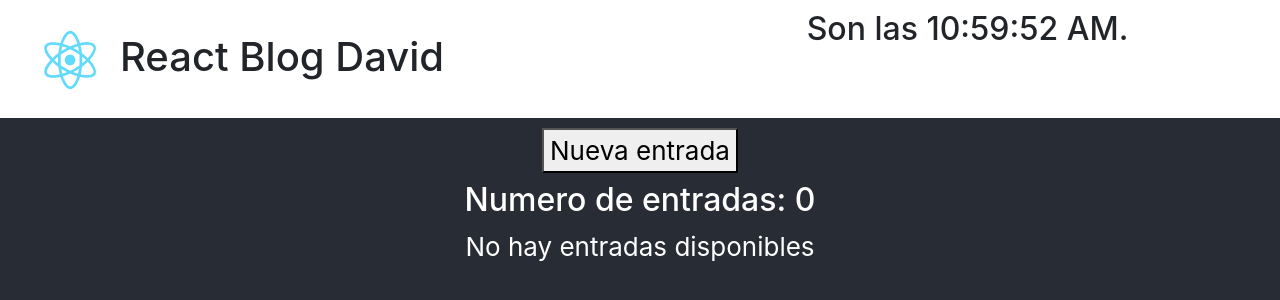
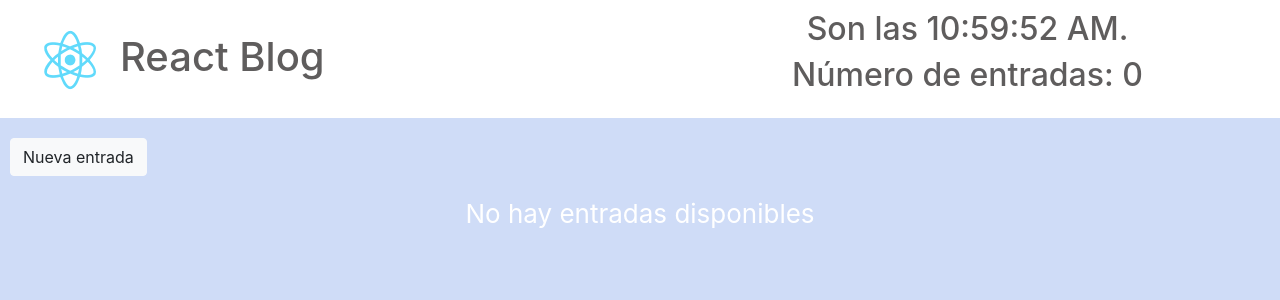
Before and after one commit to dabarma/BlogReact, a React (Create React App) app: page / in a window 1280 px wide. Shown: the top 300 px of the page. Built offline with nearby package versions, Linux system fonts and the light colour scheme.

Commit message:
base funcionando

```diff
--- a/src/App.css
+++ b/src/App.css
@@ -1,6 +1,4 @@
-.App {
-  text-align: center;
-}
+
 
 .App-logo {
   height: 40vmin;
@@ -14,7 +12,7 @@
 }
 
 .App-header {
-  background-color: #282c34;
+  background-color: #cfdcf7;
   min-height: 100vh;
   align-items: center;
   font-size: calc(10px + 2vmin);
--- a/src/App.js
+++ b/src/App.js
@@ -28,7 +28,7 @@ class App extends React.Component{
     if(!this.state.nuevaEntrada)
     {
       return(
-        <button onClick={this.nuevaEntradaClick}>
+        <button className="btn btn-light botonMenu" onClick={this.nuevaEntradaClick}>
           Nueva entrada
         </button>
         );
@@ -54,7 +54,7 @@ class App extends React.Component{
 
     return (
       <div className="App">
-        <Head name="David" />
+        <Head numeroEntradas={this.state.entradas? this.state.entradas.length : 0} />
         <header className="App-header">
           <div className="row">
             <div className="col-sm-12">
--- a/src/components/Entrada.js
+++ b/src/components/Entrada.js
@@ -7,9 +7,13 @@ class Entrada extends React.Component{
         console.log(this.props.email);
 
         return(
-            <div>
-                <p>email: {this.props.email}</p>
-                <p>texto: {this.props.texto}</p>
+            <div className="card">
+                <div className="card-title">
+                <span>{this.props.email}</span>
+                </div>
+                <div className="card-body">
+                    <span>{this.props.texto}</span>
+                </div>
             </div>
         );
     }
--- a/src/components/NuevaEntrada.js
+++ b/src/components/NuevaEntrada.js
@@ -38,7 +38,7 @@ class NuevaEntrada extends React.Component{
                             <label>Texto:</label>
                             <textarea className="form-control" id="textoTextArea" rows="3" onChange={this.textoChangeHandler}></textarea>
                         </div>
-                        <button onClick={() => this.props.data(this.state)}>Guardar entrada</button>
+                        <button className="btn btn-light" onClick={() => this.props.data(this.state)}>Guardar entrada</button>
                     </form>
                 </div>
             );
--- a/src/components/TablonEntradas.js
+++ b/src/components/TablonEntradas.js
@@ -21,8 +21,7 @@ class TablonEntradas extends React.Component{
         }
 
         return(
-            <div>
-                <h2>Numero de entradas: {this.props.entradas.length}</h2>
+            <div className="centrado">
                 {Entradas}
             </div>
         );
--- a/src/components/head.js
+++ b/src/components/head.js
@@ -34,11 +34,12 @@ class Head extends React.Component{
             <div className="col-sm-6">
                 <h1>
                 <img src={logo} className="App-logo" alt="logo" />
-                    React Blog {this.props.name}
+                    React Blog
                 </h1>
             </div>
             <div className="col-sm-6">
                 <h2>Son las {this.state.date.toLocaleTimeString()}.</h2>
+                <h2>Número de entradas: {this.props.numeroEntradas}</h2>
             </div>
         </div>
       );
--- a/src/index.css
+++ b/src/index.css
@@ -10,6 +10,22 @@ body {
 code {
   font-family: source-code-pro, Menlo, Monaco, Consolas, 'Courier New',
     monospace;
+}
+
+h1 {
+  color: #5f5d5d;
+}
+
+h2 {
+  color: #5f5d5d;
+}
+
+.centrado {
+  text-align: center;
+}
+
+.botonMenu {
+  margin: 10px;
 }
 
 .head .App-logo {
@@ -31,3 +47,26 @@ div.head {
 .head > div:last-child {
   text-align: center;
 }
+
+.card {
+  margin: 10px;
+  text-align: left;
+}
+
+.card-title span{
+  color:grey;
+  margin-left: 10px;
+  font-size: large;
+}
+
+.card-body {
+  padding: 0.75rem !important;
+}
+
+.card-body span {
+  color: #909090;
+}
+
+form {
+  margin: 20px;
+}
```
